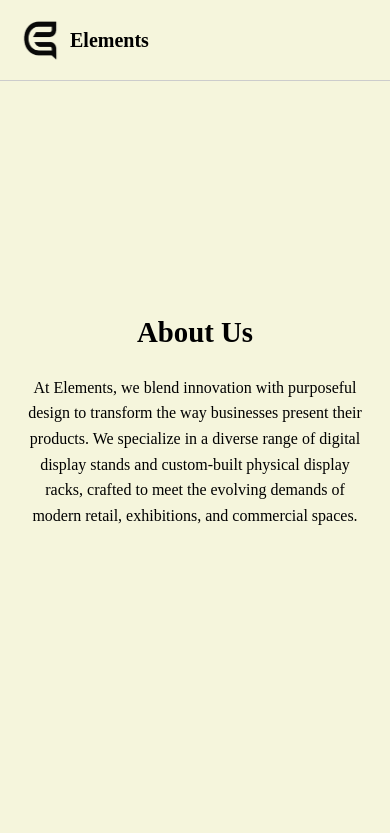
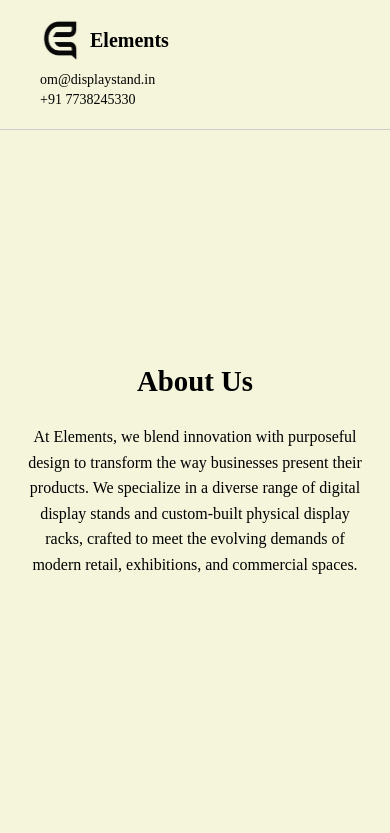
Before and after one commit to Om011004/Elements-website, a plain HTML site: page index.html in a window 390 px wide. Shown: the top 833 px of the page. Drawn offline with Linux system fonts and the light colour scheme; a web font is replaced by a local one.

Commit message:
Update index.html

```diff
--- a/index.html
+++ b/index.html
@@ -28,10 +28,12 @@
 
     header {
       display: flex;
+      justify-content: space-between;
       align-items: center;
-      padding: 20px;
+      padding: 20px 40px;
       background: #f5f5dc;
       border-bottom: 1px solid #ccc;
+      flex-wrap: wrap;
     }
 
     .logo {
@@ -40,9 +42,20 @@
       margin-right: 10px;
     }
 
+    .header-left {
+      display: flex;
+      align-items: center;
+    }
+
     .company-name {
       font-size: 24px;
       font-weight: bold;
+    }
+
+    .header-contact {
+      text-align: right;
+      font-size: 14px;
+      line-height: 1.4;
     }
 
     .section {
@@ -112,14 +125,31 @@
       .product {
         width: 100%;
       }
+
+      .header-contact {
+        width: 100%;
+        text-align: left;
+        margin-top: 10px;
+      }
+
+      header {
+        flex-direction: column;
+        align-items: flex-start;
+      }
     }
   </style>
 </head>
 <body>
 
   <header>
-    <img src="transparent_logo.png" alt="Logo" class="logo">
-    <div class="company-name">Elements</div>
+    <div class="header-left">
+      <img src="transparent_logo.png" alt="Logo" class="logo">
+      <div class="company-name">Elements</div>
+    </div>
+    <div class="header-contact">
+      om@displaystand.in<br>
+      +91 7738245330
+    </div>
   </header>
 
   <section id="about" class="section">
```
